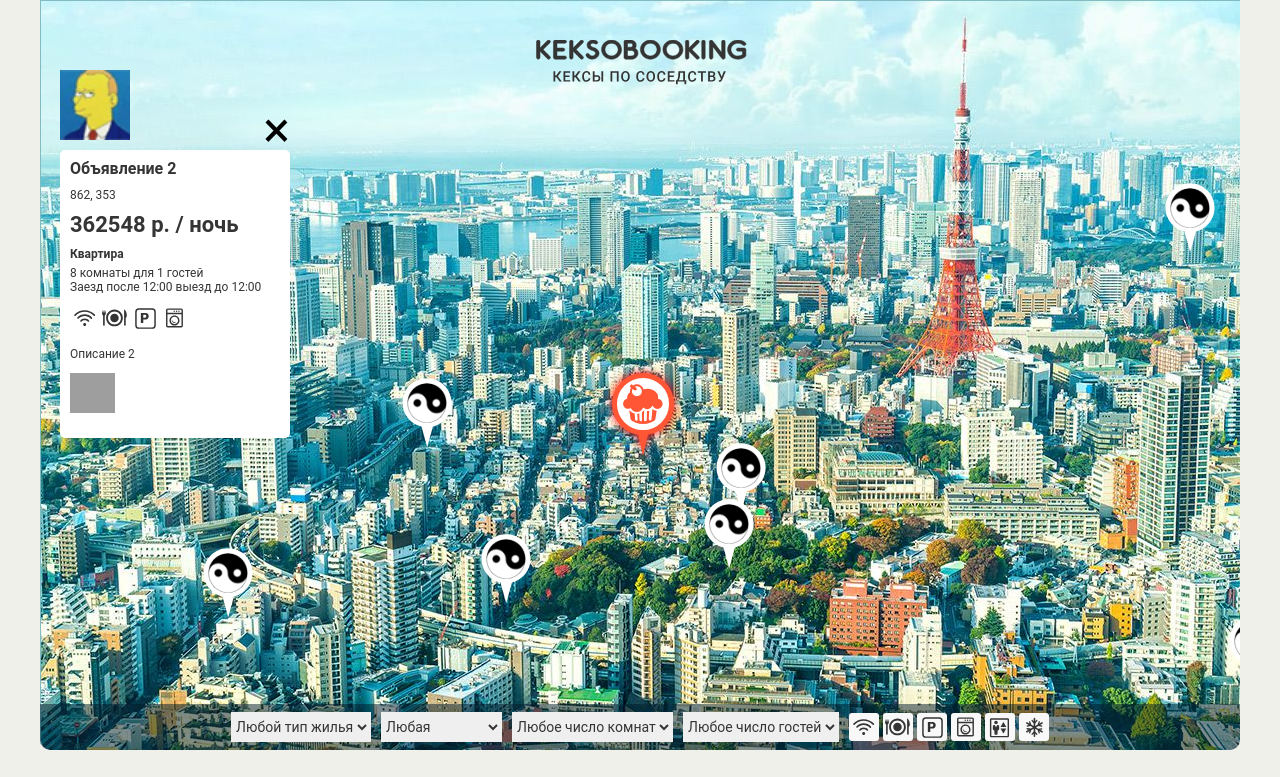
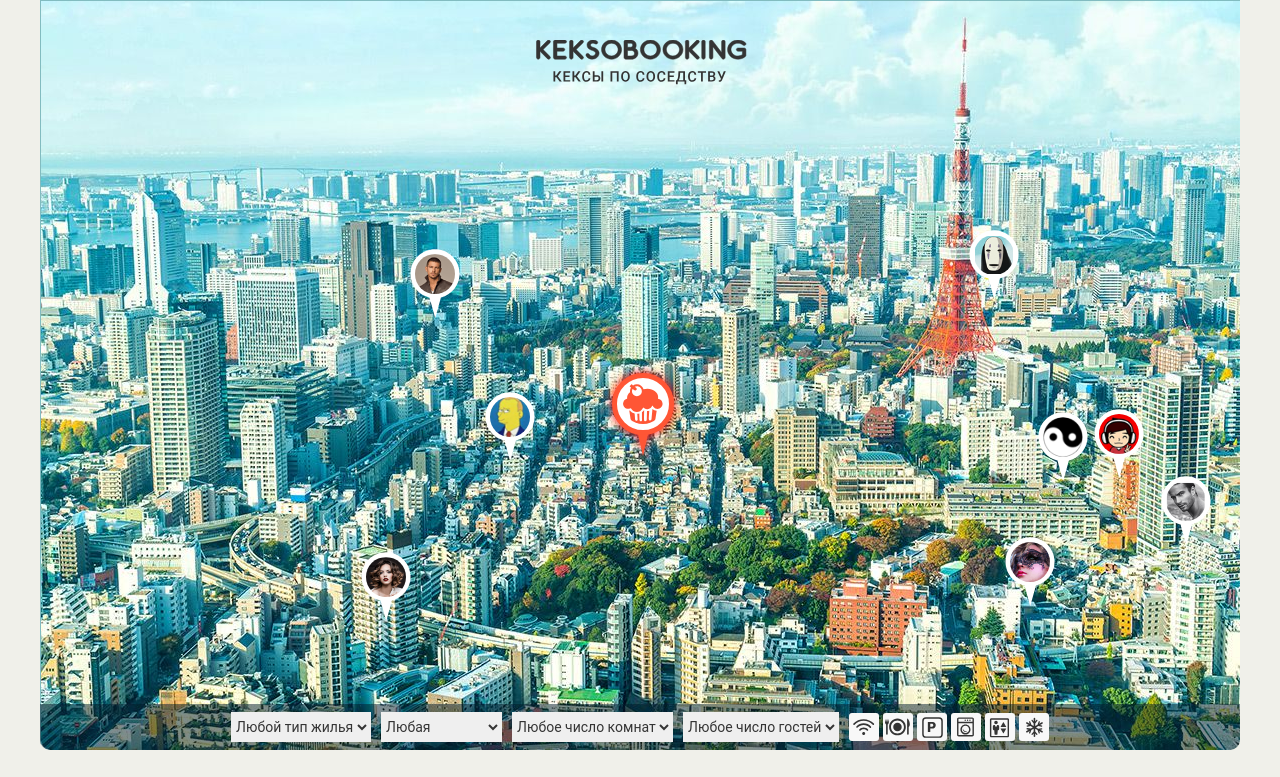
Before and after one commit to eugenia-smith/993019-keksobooking-20, a website: page index.html in a window 1280 px wide. Both pictures are taken after a click on the button "Поставь меня куда-нибудь". Shown: the top 777 px of the page. Drawn offline with Linux system fonts and the light colour scheme; grey boxes are pictures that could not be loaded; files whose address does not match are found by name.

Commit message:
Внесена правка по замечаниям наставника

```diff
--- a/index.html
+++ b/index.html
@@ -104,7 +104,8 @@
         </fieldset>
         <fieldset class="ad-form__element ad-form__element--wide">
           <label class="ad-form__label" for="address">Адрес</label>
-          <input id="address" name="address" type="text">
+          <input id="address" name="address" type="text" readonly
+          >
         </fieldset>
         <fieldset class="ad-form__element">
           <label class="ad-form__label" for="type">Тип жилья</label>
--- a/js/main.js
+++ b/js/main.js
@@ -1,6 +1,5 @@
 'use strict';
 
-// массивы данных
 var ACCOMMODATION_TYPES = ['palace', 'flat', 'house', 'bungalo'];
 var ACCOMMODATION_TYPES_RUS = {
   'palace': 'Дворец',
@@ -13,6 +12,7 @@ var CHECKOUT_TIME = ['12:00', '13:00', '14:00'];
 var PHOTO_DATA = ['http://o0.github.io/assets/images/tokyo/hotel1.jpg',
   'http://o0.github.io/assets/images/tokyo/hotel2.jpg',
   'http://o0.github.io/assets/images/tokyo/hotel3.jpg'];
+// var TOTAL_COMMERCIALS = 8
 
 var Y_MIN = 130;
 var Y_MAX = 630;
@@ -39,6 +39,9 @@ var roomsAvailable = {
 
 var map = document.querySelector('.map');
 var mapPin = document.querySelector('.map__pin--main');
+var sourcePin = document.querySelector('#pin').content;
+var offerCardTemplate = document.querySelector('#card').content;
+var mapCard = offerCardTemplate.querySelector('.map__card');
 var adsForm = document.querySelector('.ad-form');
 var adsFormFields = adsForm.querySelectorAll('.ad-form__element');
 var addressInput = document.getElementById('address');
@@ -73,10 +76,10 @@ var getArrFragment = function (arr) {
 };
 
 // создает массив пинов
-var getPins = function (num) {
-  var arrPins = [];
+var getCommercials = function (num) {
+  var commercial = [];
   for (var i = 1; i <= num; i++) {
-    arrPins[i - 1] = {
+    commercial[i - 1] = {
       author: {
         avatar: 'img/avatars/user0' + i + '.png'
       },
@@ -99,7 +102,7 @@ var getPins = function (num) {
       }
     };
   }
-  return arrPins;
+  return commercial;
 };
 
 var getOfferCard = function (pin, newCard) {
@@ -137,6 +140,45 @@ var getOfferCard = function (pin, newCard) {
   return newCard;
 };
 
+var renderPin = function (pin) {
+  var pinElement = sourcePin.querySelector('.map__pin').cloneNode(true);
+
+  pinElement.querySelector('img').src = pin.author.avatar;
+  pinElement.alt = pin.offer.title;
+  pinElement.style = 'left: ' + pin.location.x + 'px; ' + 'top: ' + pin.location.y + 'px;';
+  pinElement.setAttribute('data-advert-id', pin.offer.advertId);
+
+  pinElement.addEventListener('click', function () {
+    map.appendChild(getOfferCard(pin, newCard));
+  });
+
+  return pinElement;
+};
+
+var getPinsFragment = function (arr) {
+  var clone = document.createDocumentFragment();
+  arr.forEach(function (element) {
+    clone.append(renderPin(element));
+  });
+  return clone;
+};
+
+var pushPinsToBundle = function (bundle, clone) {
+  pinBundle.append(clone);
+};
+
+var newCard = mapCard.cloneNode(true);
+
+var pinArr = getCommercials(8);
+
+var renderOfferCard = function () {
+  if (mapCard) {
+    mapCard.remove();
+  }
+  map.appendChild(getOfferCard());
+};
+
+
 // переключает режим полей формы
 var changeEnablingMode = function (toggles, mode) {
   toggles.forEach(function (set) {
@@ -159,7 +201,8 @@ var activatePage = function () {
   adsForm.classList.remove('ad-form--disabled');
   changeEnablingMode(adsFormFields, false);
   changeEnablingMode(mapSelections, false);
-  renderPins();
+  var pinAll = getPinsFragment(pinArr);
+  pushPinsToBundle(pinBundle, pinAll);
 };
 
 var mapPinClickHandler = function () {
@@ -170,8 +213,6 @@ var mapPinClickHandler = function () {
   }
 };
 
-// changeEnablingMode(adsFormFields);
-// changeEnablingMode(mapSelections);
 
 var inputChangeHandler = function () {
   if (roomsAvailableInput.value === '100' && guestsNumberInput.value !== '0') {
@@ -233,39 +274,7 @@ var inOutTimeCompareHandler = function (evt) {
   timeOutInput.value = evt.target.value;
 };
 
-// работа с шаблоном
-var pinTemplate = document.querySelector('#pin').content;
-
-var pinArr = getPins(8);
-
-var renderPins = function () {
-  for (var i = 0; i < pinArr.length; i++) {
-    var clone = pinTemplate.cloneNode(true);
-    var btn = clone.querySelector('.map__pin');
-    btn.style.left = pinArr[i].location.x + 'px';
-    btn.style.top = pinArr[i].location.y + 'px';
-    pinBundle.appendChild(clone);
-  }
-};
-
-// попытка связать пин и карточку
-var setEventHandler = function () {
-  var pins = document.querySelectorAll('.map__pin:not(.map__pin--main)');
-  pins.forEach(function (pin, i) {
-    pin.addEventListener('click', function () {
-      map.appendChild(getOfferCard(pinArr[i], newCard));
-    });
-  });
-};
-
-// работа с шаблоном карточки предложения
-var offerCardTemplate = document.querySelector('#card').content;
-var mapCard = offerCardTemplate.querySelector('.map__card');
-
-var newCard = mapCard.cloneNode(true);
-
-getOfferCard(getRandomArrayElement(pinArr), newCard);
-document.querySelector('.map__filters-container').before(newCard);
+// getOfferCard(getRandomArrayElement(pinArr), newCard);
+// document.querySelector('.map__filters-container').before(newCard);
 
 deactivatePage();
-setEventHandler();
```
